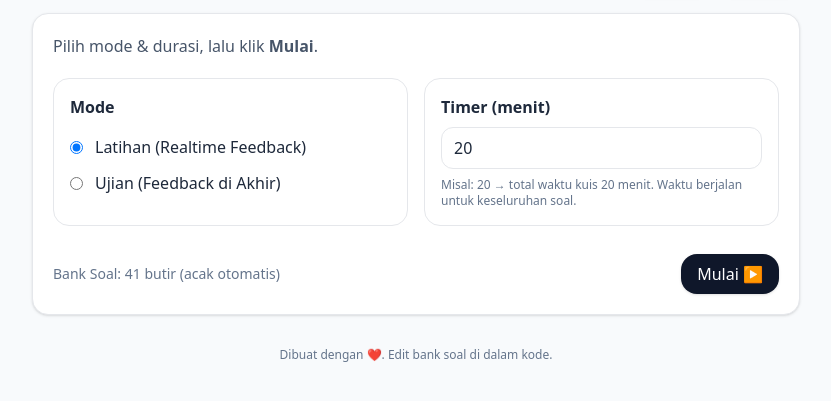
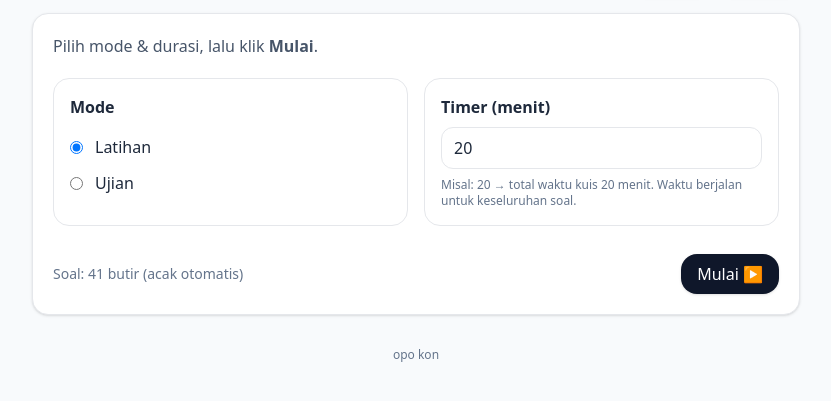
Before and after one commit to Regaz12/Quiz-OFB-6-SEM-1, a plain HTML site: page index.html in a window 1280 px wide. Shown: the part 73-474 px from the top of the page, without its empty margins (224-1055 px from the left). Drawn offline with nearby package versions, Linux system fonts and the light colour scheme.

Commit message:
Update index.html

```diff
--- a/index.html
+++ b/index.html
@@ -3,7 +3,7 @@
 <head>
   <meta charset="UTF-8" />
   <meta name="viewport" content="width=device-width, initial-scale=1.0"/>
-  <title>Quiz Pilihan Ganda</title>
+  <title>Quiz Lo Gue</title>
   <!-- Tailwind CDN -->
   <script src="https://cdn.tailwindcss.com"></script>
   <style>
@@ -411,11 +411,11 @@
               <div class="font-semibold mb-1">Mode</div>
               <label class="inline-flex items-center gap-3">
                 <input type="radio" name="mode" value="practice" ${mode === "practice" ? "checked" : ""}/>
-                <span>Latihan (Realtime Feedback)</span>
+                <span>Latihan</span>
               </label>
               <label class="inline-flex items-center gap-3">
                 <input type="radio" name="mode" value="exam" ${mode === "exam" ? "checked" : ""}/>
-                <span>Ujian (Feedback di Akhir)</span>
+                <span>Ujian </span>
               </label>
             </div>
 
@@ -430,7 +430,7 @@
           </div>
 
           <div class="flex items-center justify-between pt-2">
-            <div class="text-sm ${cd('text-slate-500','text-slate-400')}">Bank Soal: ${QUESTION_BANK.length} butir (acak otomatis)</div>
+            <div class="text-sm ${cd('text-slate-500','text-slate-400')}">Soal: ${QUESTION_BANK.length} butir (acak otomatis)</div>
             <button id="btnStart" class="px-4 py-2 rounded-2xl shadow ${cd('bg-slate-900 text-white hover:bg-slate-800','bg-slate-100 text-slate-900')}">
               Mulai ▶
             </button>
@@ -438,7 +438,7 @@
         </div>
 
         <footer class="text-center text-xs mt-8 ${cd('text-slate-500','text-slate-400')}">
-          Dibuat dengan ❤️. Edit bank soal di dalam kode.
+          opo kon
         </footer>
       `;
 
```
